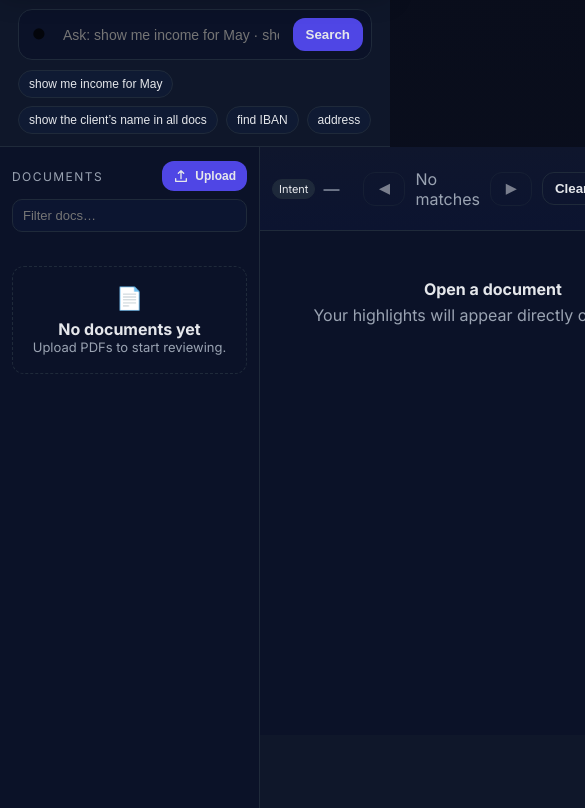
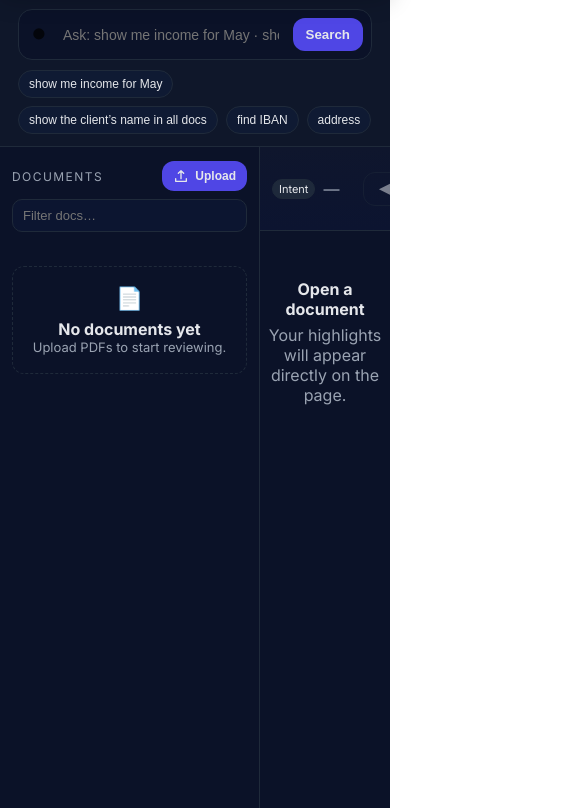
Before and after one commit to illus10nist/opercredits, a plain HTML site: page frontend/index.html in a window 390 px wide. Shown: the part 65-873 px from the top of the page, 585 px wide, since content can reach past the window. Drawn offline with Linux system fonts and the light colour scheme; no server answers.

Commit message:
Adjust workspace scrolling layout

```diff
--- a/frontend/styles.css
+++ b/frontend/styles.css
@@ -89,7 +89,8 @@ body{
 /* Main layout */
 .layout{
   display:grid; grid-template-columns: 300px 1fr 360px; gap:0;
-  min-height: calc(100vh - 180px);
+  height: calc(100vh - 96px);
+  overflow:hidden;
 }
 .sidebar{
   border-right:1px solid var(--border); background: #0b1228; padding: 14px 12px;
@@ -132,7 +133,7 @@ body{
 .empty-text{ font-size:13px; }
 
 /* Workspace & PDF viewer */
-.workspace{ display:flex; flex-direction:column; background: var(--layer); }
+.workspace{ display:flex; flex-direction:column; background: var(--layer); overflow:hidden; }
 .toolbar{
   display:flex; align-items:center; gap:12px; padding: 10px 12px; border-bottom:1px solid var(--border);
   background: linear-gradient(180deg, #0f162d, #0c1430);
@@ -144,7 +145,7 @@ body{
 .nav{ display:flex; align-items:center; gap:10px; }
 
 .pdf-container{
-  position:relative; width:100%; height: calc(100vh - 300px); overflow:auto;
+  position:relative; width:100%; flex:1; min-height:0; overflow:auto;
   background: #0b1228;
 }
 .placeholder{ text-align:center; padding: 48px 0; color:var(--muted); }
@@ -325,7 +326,7 @@ body{
   .layout{ grid-template-columns: 260px 1fr 0; }
   .drawer{ display:none; }
   .hide-sm{ display:none; }
-  .pdf-container{ height: calc(100vh - 340px); }
+  .pdf-container{ flex:1; min-height:0; }
 }
 
 /* Light theme */
```
